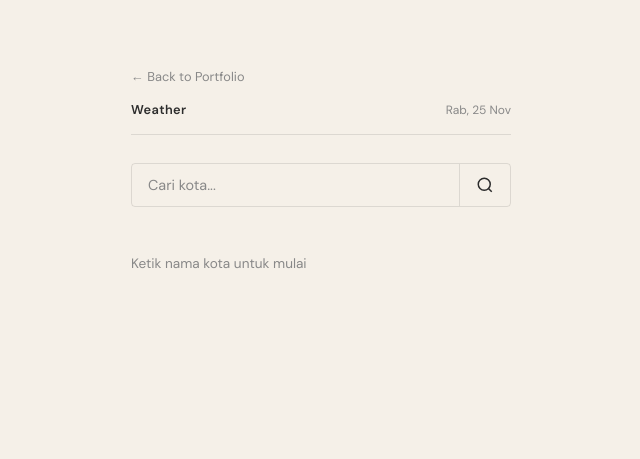
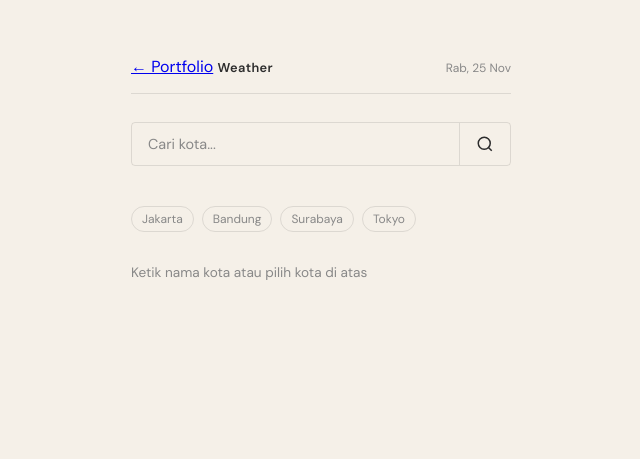
Before and after one commit to mdil2k21-sys/weather-app, a plain HTML site: page index.html in a window 1280 px wide. Shown: the part 144-603 px from the top of the page, without its empty margins (319-959 px from the left). Drawn offline with Linux system fonts and the light colour scheme.

Commit message:
fix search bar UI & add quick city chips

```diff
--- a/index.html
+++ b/index.html
@@ -12,14 +12,17 @@
 <body>
 
     <div class="app">
-<a href="https://portofolio-08do.netlify.app" style="font-size:0.8rem; color:#888; text-decoration:none; display:inline-block; margin-bottom:16px;">← Back to Portfolio</a>
+
         <!-- Header -->
         <header class="app-header">
-            <span class="app-title">Weather</span>
+            <div>
+                <a href="https://portofolio-08do.netlify.app" class="back-link">← Portfolio</a>
+                <span class="app-title">Weather</span>
+            </div>
             <span class="app-date" id="currentDate"></span>
         </header>
 
-        <!-- Search -->
+        <!-- Search input + button -->
         <div class="search">
             <input
                 type="text"
@@ -35,9 +38,17 @@
             </button>
         </div>
 
+        <!-- Quick Cities Chips -->
+        <div class="quick-cities">
+            <button class="city-chip" data-city="Jakarta">Jakarta</button>
+            <button class="city-chip" data-city="Bandung">Bandung</button>
+            <button class="city-chip" data-city="Surabaya">Surabaya</button>
+            <button class="city-chip" data-city="Tokyo">Tokyo</button>
+        </div>
+
         <!-- Result -->
         <div id="weatherResult" class="result">
-            <p class="result-empty">Ketik nama kota untuk mulai</p>
+            <p class="result-empty">Ketik nama kota atau pilih kota di atas</p>
         </div>
 
     </div>
--- a/script.js
+++ b/script.js
@@ -85,3 +85,10 @@ function weatherDesc(code) {
     };
     return map[code] ?? 'Tidak diketahui';
 }
+
+document.querySelectorAll('.city-chip').forEach(button => {
+    button.addEventListener('click', () => {
+        cityInput.value = button.dataset.city;
+        getWeather();
+    });
+});
--- a/style.css
+++ b/style.css
@@ -161,3 +161,27 @@ body {
     color: var(--ink-muted);
     padding-top: 8px;
 }
+
+.quick-cities {
+    display: flex;
+    gap: 8px;
+    margin-bottom: 24px;
+    flex-wrap: wrap;
+}
+
+.city-chip {
+    background: transparent;
+    border: 1px solid var(--line);
+    padding: 4px 10px;
+    border-radius: 16px;
+    font-size: 0.75rem;
+    color: var(--ink-muted);
+    cursor: pointer;
+    font-family: inherit;
+    transition: all 0.15s;
+}
+
+.city-chip:hover {
+    border-color: var(--ink);
+    color: var(--ink);
+}
```
